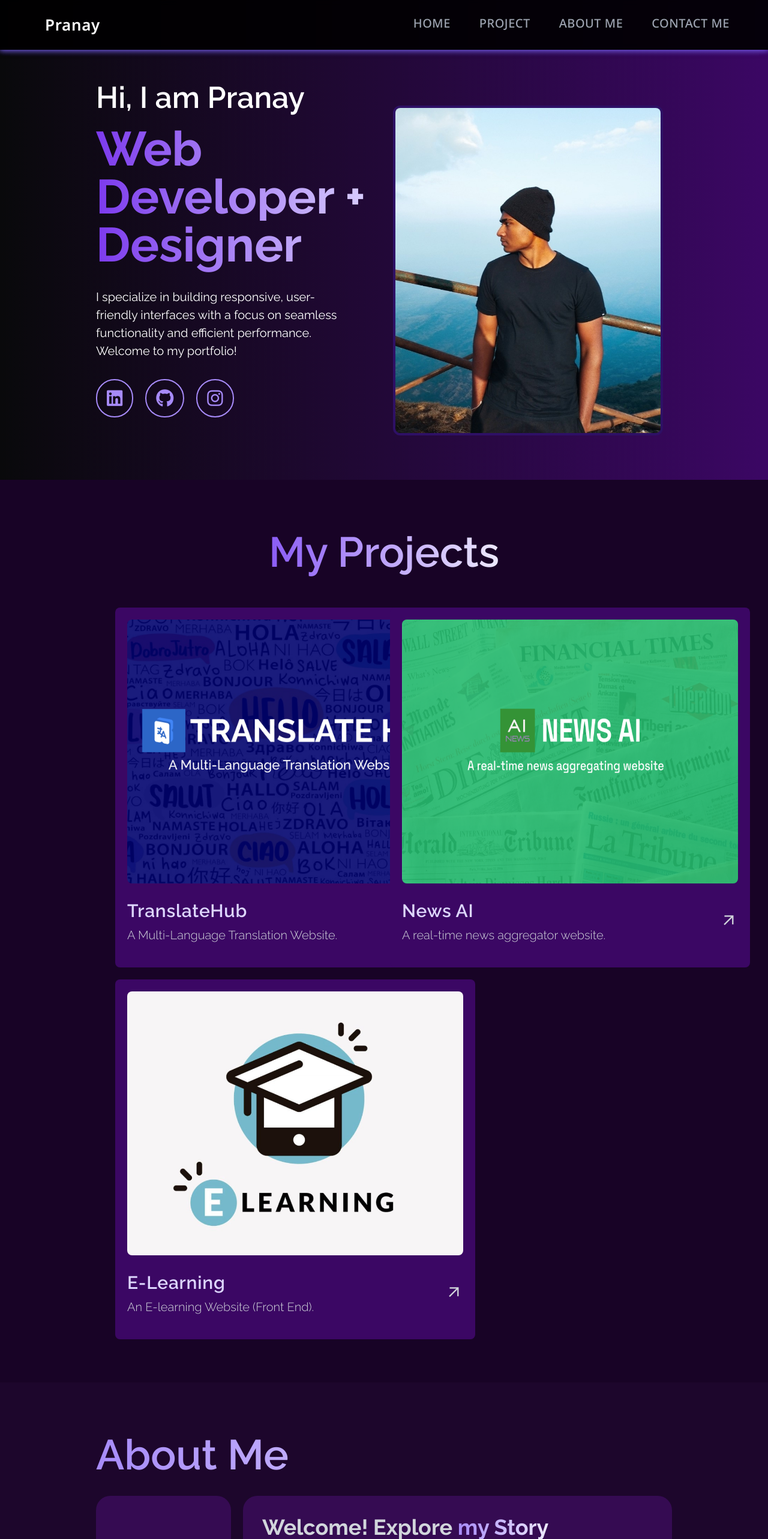
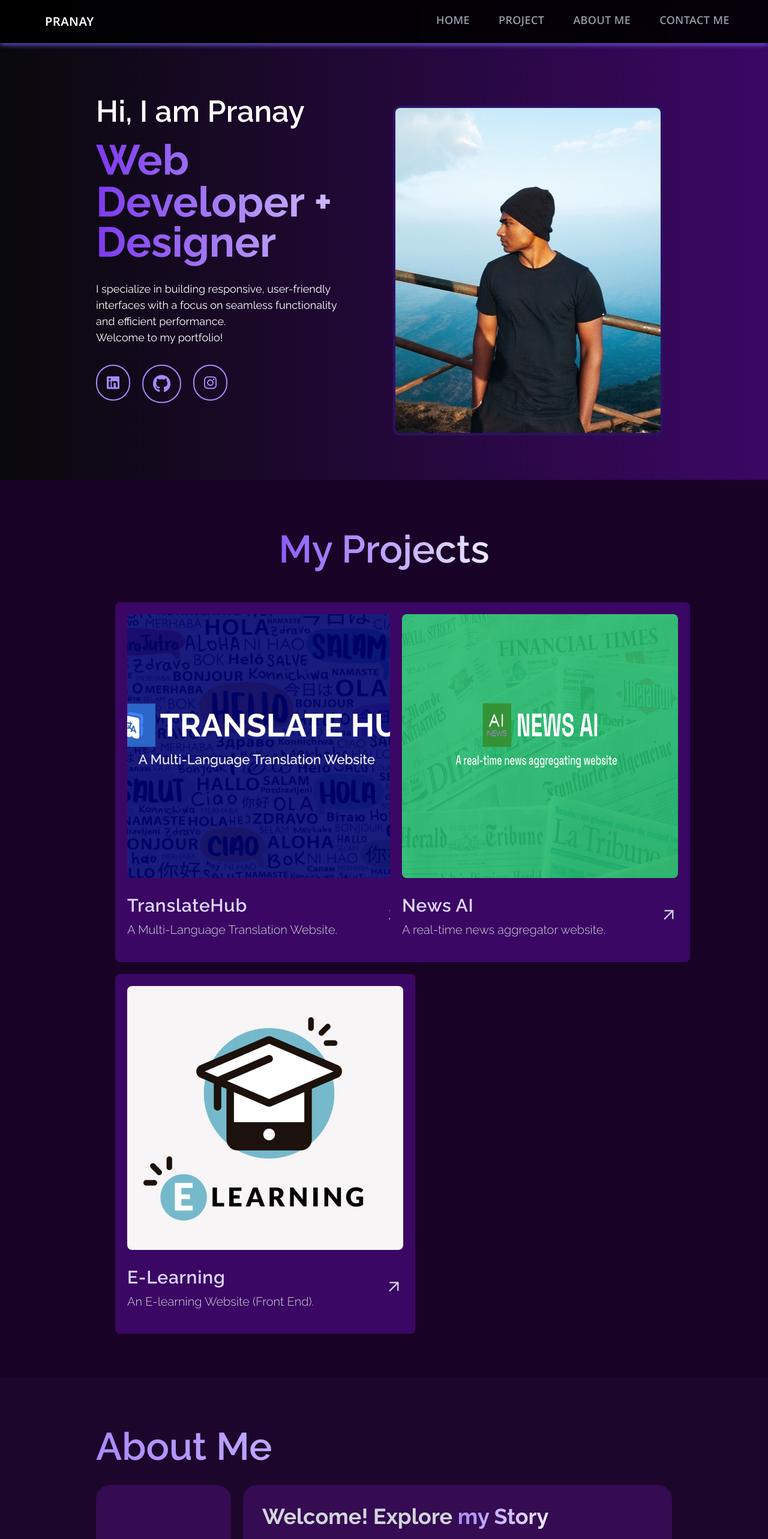
Before and after one commit to PranayShelar26/Pranay-Portfolio, a React (Vite) app in the folder frontend/: page / in a window 1280 px wide. Shown: the top 2566 px of the page at 60% size. Built offline with nearby package versions, Linux system fonts and the light colour scheme.

Commit message:
new Update the frontend

```diff
--- a/frontend/src/components/Main.jsx
+++ b/frontend/src/components/Main.jsx
@@ -71,7 +71,7 @@ const Main = () => {
             whileInView={{y:0,opacity:1}}
             transition={{delay:0.8,easeIn}}
             viewport={{once:true}}
-            className="block pt-2 text-[55px] leading-none lg:text-[80px] font-bold font-Raleway bg-clip-text text-transparent bg-gradient-to-r from-violet-600 to-violet-200">
+            className="block pt-2 text-[50px] leading-none lg:text-[70px] font-bold font-Raleway bg-clip-text text-transparent bg-gradient-to-r from-violet-600 to-violet-200">
               Web Developer +
             </motion.div>
             <motion.div
@@ -79,7 +79,7 @@ const Main = () => {
             whileInView={{y:0,opacity:1}}
             transition={{delay:1,easeIn}}
             viewport={{once:true}}
-            className="block text-[55px] lg:text-[80px] mt-[-10px] lg:mt-[-20px] font-bold font-Raleway bg-clip-text text-transparent bg-gradient-to-r   from-violet-600 to-violet-200">
+            className="block text-[50px] lg:text-[70px] mt-[-10px] lg:mt-[-20px] font-bold font-Raleway bg-clip-text text-transparent bg-gradient-to-r   from-violet-600 to-violet-200">
               Designer
             </motion.div>
             <motion.div
@@ -87,7 +87,7 @@ const Main = () => {
             whileInView={{y:0,opacity:1}}
             viewport={{once:true}}
             transition={{delay:1.2,easeIn}}
-            className="hidden lg:block py-3 font-Raleway text-[20px] lg:w-[90%] text-white">
+            className="hidden lg:block py-3 font-Raleway text-[18px] lg:w-[90%] text-white">
               I specialize in building responsive, user-friendly interfaces with
               a focus on seamless functionality and efficient performance.<br></br>
               Welcome to my portfolio!
@@ -103,7 +103,7 @@ const Main = () => {
                   <a
                     href="https://www.linkedin.com/in/pranay-shelar-381070284"
                     target="_blank"
-                    className="px-4 py-3 border-2 rounded-full border-violet-400 text-3xl transition-all duration-300 ease-in-out hover:bg-violet-400 hover:text-slate-950 fab fa-linkedin"
+                    className="px-4 py-3 border-2 rounded-full border-violet-400 text-2xl transition-all duration-300 ease-in-out hover:bg-violet-400 hover:text-slate-950 fab fa-linkedin"
                   ></a>
                 </motion.li>
                 <motion.li
@@ -127,7 +127,7 @@ const Main = () => {
                   <a
                     target="_blank"
                     href=""
-                    className="px-4 py-3 border-2 rounded-full border-violet-400 text-3xl transition-all duration-300 ease-in-out hover:bg-violet-400 hover:text-slate-950 fab fa-instagram"
+                    className="px-4 py-3 border-2 rounded-full border-violet-400 text-2xl transition-all duration-300 ease-in-out hover:bg-violet-400 hover:text-slate-950 fab fa-instagram"
                   ></a>
                 </motion.li>
               </ul>
@@ -169,7 +169,7 @@ const Main = () => {
                 >
                   <a
                     href=""
-                    className=" px-4 py-3 border-2 rounded-full border-violet-400 text-3xl transition-all duration-300 ease-in-out hover:bg-violet-400 hover:text-slate-950 fab fa-linkedin"
+                    className=" px-4 py-3 border-2 rounded-full border-violet-400 text-2xl transition-all duration-300 ease-in-out hover:bg-violet-400 hover:text-slate-950 fab fa-linkedin"
                   ></a>
                 </motion.li>
                 <motion.li
@@ -180,7 +180,7 @@ const Main = () => {
                 >
                   <a
                     href=""
-                    className="px-4 py-3 border-2 rounded-full border-violet-400 text-3xl transition-all duration-300 ease-in-out hover:bg-violet-400 hover:text-slate-950 fab fa-github"
+                    className="px-4 py-3 border-2 rounded-full border-violet-400 text-2xl transition-all duration-300 ease-in-out hover:bg-violet-400 hover:text-slate-950 fab fa-github"
                   ></a>
                 </motion.li>
                 <motion.li
@@ -211,7 +211,7 @@ const Main = () => {
           transition={{delay:0.2,easeIn}}
           viewport={{once:true}}
           className="project-text">
-            <h1 className="text-center py-2 mt-5  text-[35px] lg:text-[70px] font-semibold font-Raleway bg-clip-text text-transparent bg-gradient-to-r from-violet-500 to-violet-100">
+            <h1 className="text-center py-2 mt-5  text-[35px] lg:text-[64px] font-semibold font-Raleway bg-clip-text text-transparent bg-gradient-to-r from-violet-500 to-violet-100">
               My Projects
             </h1>
           </motion.div>
@@ -237,7 +237,7 @@ const Main = () => {
 
               href="https://github.com/PranayShelar26/TranslateHub.git"
               target="_blank"
-              className="col-span-1 mx-auto w-[90%] md:mx-auto md:w-[80%] lg:w-[600px] bg-purple-950 p-5 rounded-lg transition-all duration-300 ease-in-out relative h-[600px] flex flex-col gap-2 group"
+              className="col-span-1 mx-auto w-[90%] md:mx-auto md:w-[80%] lg:w-[500px] bg-purple-950 p-5 rounded-lg transition-all duration-300 ease-in-out relative h-[600px] flex flex-col gap-2 group"
             >
               <div className="rounded-lg transition-all duration-300 flex justify-center ease-in-out relative h-[440px] overflow-hidden">
                 <img
@@ -274,7 +274,7 @@ const Main = () => {
               id="project-box2"
               href="https://github.com/PranayShelar26/News-AI.git"
               target="_blank"
-              className="col-span-1 mx-auto w-[90%] md:mx-auto md:w-[80%] lg:w-[600px] bg-purple-950 p-5 rounded-lg transition-all duration-300 ease-in-out relative h-[600px] flex flex-col gap-2 group"
+              className="col-span-1 mx-auto w-[90%] md:mx-auto md:w-[80%] lg:w-[500px] bg-purple-950 p-5 rounded-lg transition-all duration-300 ease-in-out relative h-[600px] flex flex-col gap-2 group"
             >
               <div className="rounded-lg transition-all duration-300 ease-in-out relative h-[440px] overflow-hidden">
                 <img
@@ -312,7 +312,7 @@ const Main = () => {
               id="project-box3"
               href="https://github.com/PranayShelar26/Techplement_Assesment.git"
               target="_blank"
-              className="col-span-1 mx-auto w-[90%] md:mx-auto md:w-[80%] lg:w-[600px] bg-purple-950 p-5 rounded-lg transition-all duration-300 ease-in-out relative h-[600px] flex flex-col gap-2 group"
+              className="col-span-1 mx-auto w-[90%] md:mx-auto md:w-[80%] lg:w-[500px] bg-purple-950 p-5 rounded-lg transition-all duration-300 ease-in-out relative h-[600px] flex flex-col gap-2 group"
             >
               <div className="rounded-lg transition-all duration-300 ease-in-out relative h-[440px] overflow-hidden">
                 <img
@@ -350,7 +350,7 @@ const Main = () => {
             transition={{delay:0.2,easeIn}}
             viewport={{once:true}}
             className="">
-              <h1 className="pt-2 mt-5  text-[44px] lg:text-[70px] font-semibold font-Raleway bg-clip-text text-transparent bg-gradient-to-r from-violet-400 to-violet-100">
+              <h1 className="pt-2 mt-5  text-[44px] lg:text-[64px] font-semibold font-Raleway bg-clip-text text-transparent bg-gradient-to-r from-violet-400 to-violet-100">
                 About Me
               </h1>
             </motion.div>
@@ -665,7 +665,7 @@ const Main = () => {
             whileInView={{y:0,opacity:1}}
             transition={{duration:0.5,delay:0.5,easeIn}}
             viewport={{once:true}}
-            className="block pt-2 mt-5  text-[44px] lg:text-[70px] font-semibold text-center font-Raleway bg-clip-text text-transparent bg-gradient-to-r from-violet-800 to-violet-300 py-2 lg:py-5">
+            className="block pt-2 mt-5  text-[44px] lg:text-[64px] font-semibold text-center font-Raleway bg-clip-text text-transparent bg-gradient-to-r from-violet-800 to-violet-300 py-2 lg:py-5">
               Contact Me
             </motion.div>
 
@@ -701,11 +701,11 @@ const Main = () => {
                   whileInView={{y:0,opacity:1}}
                   transition={{delay:1.7,easeIn}}
                   viewport={{once:true}}
-                  className="mb-2 mx-2 lg:mx-0 lg:mb-[25px]">
+                  className="mb-2 mx-2 lg:mx-0 lg:mb-[18px]">
                     <input
                       type="text"
                       placeholder="Username"
-                      className={`px-2 lg:px-4 py-2 lg:py-5  bg-slate-900 text-white text-lg lg:text-xl w-full rounded-2xl ${
+                      className={`px-2 lg:px-4 py-2 lg:py-4  bg-slate-900 text-white text-lg lg:text-xl w-full rounded-2xl ${
                         errors.username
                           ? "border-red-500 focus:border-red-500 focus:ring-red-500"
                           : "border-slate-700 focus:border-violet-500 focus:ring-violet-500"
@@ -732,11 +732,11 @@ const Main = () => {
                   whileInView={{y:0,opacity:1}}
                   transition={{delay:1.9,easeIn}}
                   viewport={{once:true}}
-                  className="mb-2 mx-2 lg:mx-0 lg:mb-[25px]">
+                  className="mb-2 mx-2 lg:mx-0 lg:mb-[18px]">
                     <input
                       type="email"
                       placeholder="Email"
-                      className={`px-2 lg:px-4 py-2 lg:py-5 text-lg lg:text-xl w-full rounded-2xl bg-slate-900 border-1 text-slate-200 ${
+                      className={`px-2 lg:px-4 py-2 lg:py-4 text-lg lg:text-xl w-full rounded-2xl bg-slate-900 border-1 text-slate-200 ${
                         errors.email
                           ? "border-red-500 focus:border-red-500 focus:ring-red-500"
                           : "border-slate-700 focus:border-violet-500 focus:ring-violet-500"
@@ -763,11 +763,11 @@ const Main = () => {
                   whileInView={{y:0,opacity:1}}
                   transition={{delay:2.1,easeIn}}
                   viewport={{once:true}}
-                  className="mb-2 mx-2 lg:mx-0 lg:mb-[25px]">
+                  className="mb-2 mx-2 lg:mx-0 lg:mb-[18px]">
                     <textarea
                       type="text"
                       rows="6"
-                      className={`w-full px-2 lg:px-4 py-2 lg:py-5 text-lg lg:text-xl rounded-2xl bg-slate-900 border-1 text-slate-200 ${
+                      className={`w-full px-2 lg:px-4 py-2 lg:py-4 text-lg lg:text-xl rounded-2xl bg-slate-900 border-1 text-slate-200 ${
                         errors.messages
                           ? "border-red-500 focus:border-red-500 focus:ring-red-500"
                           : "border-slate-700 focus:border-violet-500 focus:ring-violet-500"
@@ -796,7 +796,7 @@ const Main = () => {
                     type="submit"
                     disabled={isSubmitting}
                     value={isSubmitting ? "Submitting.." : "Submit"}
-                    className="px-6 py-3 lg:text-xl disabled:bg-violet-900 disabled:text-gray-500 text-white font-semibold font-Raleway tracking-wider mx-auto rounded-3xl cursor-pointer bg-violet-500 lg:mb-[20px]"
+                    className="px-6 py-3 lg:text-xl disabled:bg-violet-900 disabled:text-gray-500 text-white font-semibold font-Raleway tracking-wider mx-auto rounded-3xl cursor-pointer bg-violet-500 lg:mb-[18px]"
                   />
                 </form>
               </motion.div>
--- a/frontend/src/components/Navbar.jsx
+++ b/frontend/src/components/Navbar.jsx
@@ -11,15 +11,15 @@ const Navbar=()=>{
     return(
         <>
         <div className=" md:flex md:justify-center md:items-center  align-middle">
-        <div className="bg-black w-screen bg-opacity-90 backdrop-blur-sm  navbar-gradient-shadow shadow-lg shadow-red-700  py-2 md:top-0  px-5 flex flex-row md:justify-between items-center md:px-[40px] md:w-full md:mx-auto fixed z-20">
+        <div className="bg-black w-screen bg-opacity-90 backdrop-blur-sm  navbar-gradient-shadow shadow-lg shadow-red-700  py-1 md:top-0  px-5 flex flex-row md:justify-between items-center md:px-[40px] md:w-full md:mx-auto fixed z-20">
         <button onClick={toggleSidebar} className='md:hidden mr-4 text-white hover:text-gray-300'>
                     <span className="material-symbols-outlined text-[40px]">
                     menu
                     </span>
                     </button>
-            <div className="logo md:py-2 md:pl-[35px]  "><a href='/' className="text-[24px] md:text-[26px] tracking-wide hover:text-violet-500 transition-all ease-in-out duration-200 font-NotoSans font-semibold  text-white">Pranay</a>  </div>
+            <div className="logo md:py-1 md:pl-[35px]  "><a href='#Home' className="text-[22px] md:text-xl tracking-wide hover:text-violet-500 uppercase transition-all ease-in-out duration-200 font-NotoSans font-semibold  text-white">Pranay</a>  </div>
 
-            <div  className="text-md md:text-[20px] uppercase tracking-wide ">
+            <div  className="text-md md:text-[18px] uppercase tracking-wide ">
                 <ul className="md:flex flex-col hidden md:visible md:flex-row md:py-4 font-medium font-NotoSans text-white" >
                     <li className="md:px-6" ><a href="#Home" className="group text-gray-400 hover:text-white transition duration-300">
                                             Home<span className="block max-w-0 group-hover:max-w-full mt-[2px] transition-all duration-500 h-[0.200rem] bg-gradient-to-r from-violet-700 to-violet-500"></span></a></li>
```
